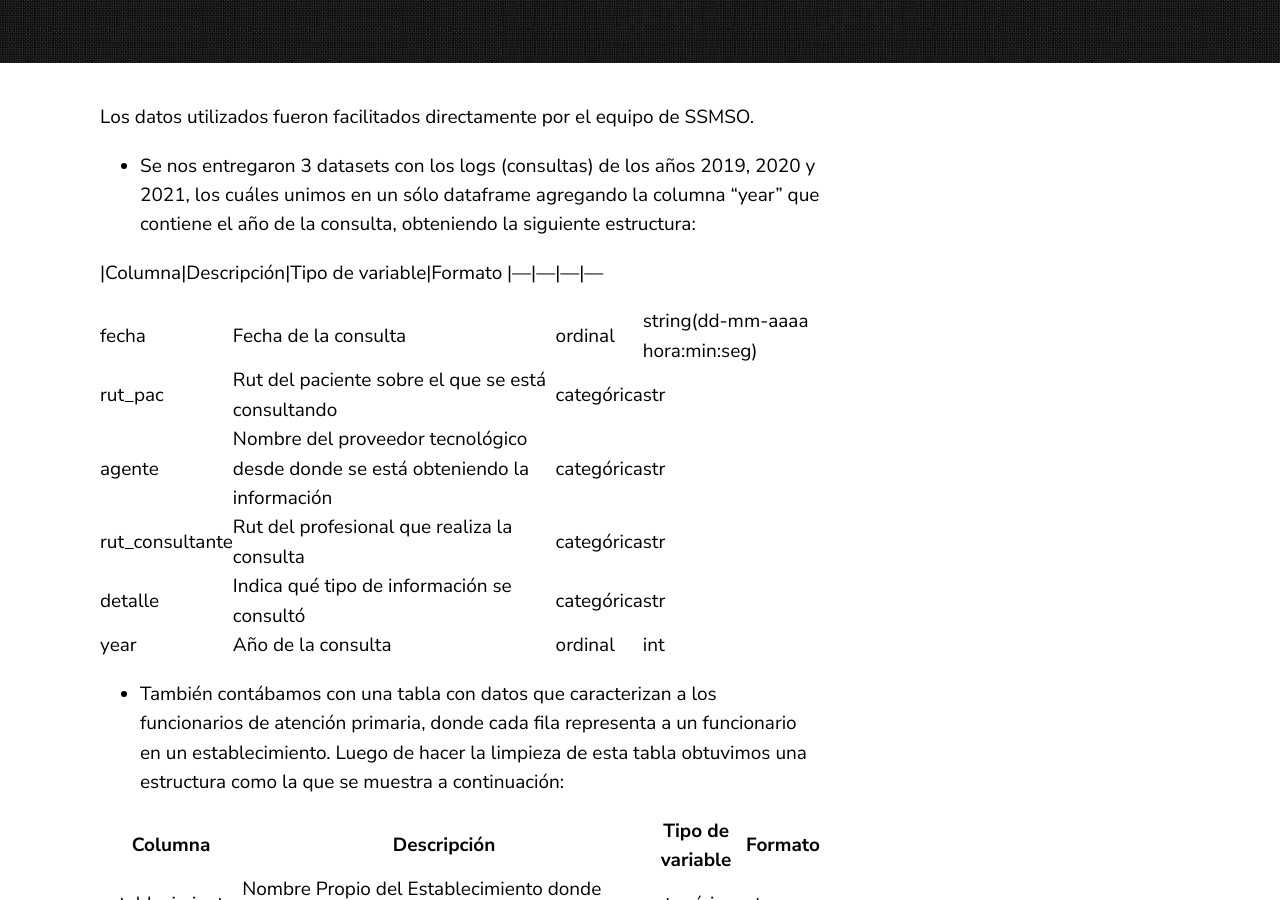
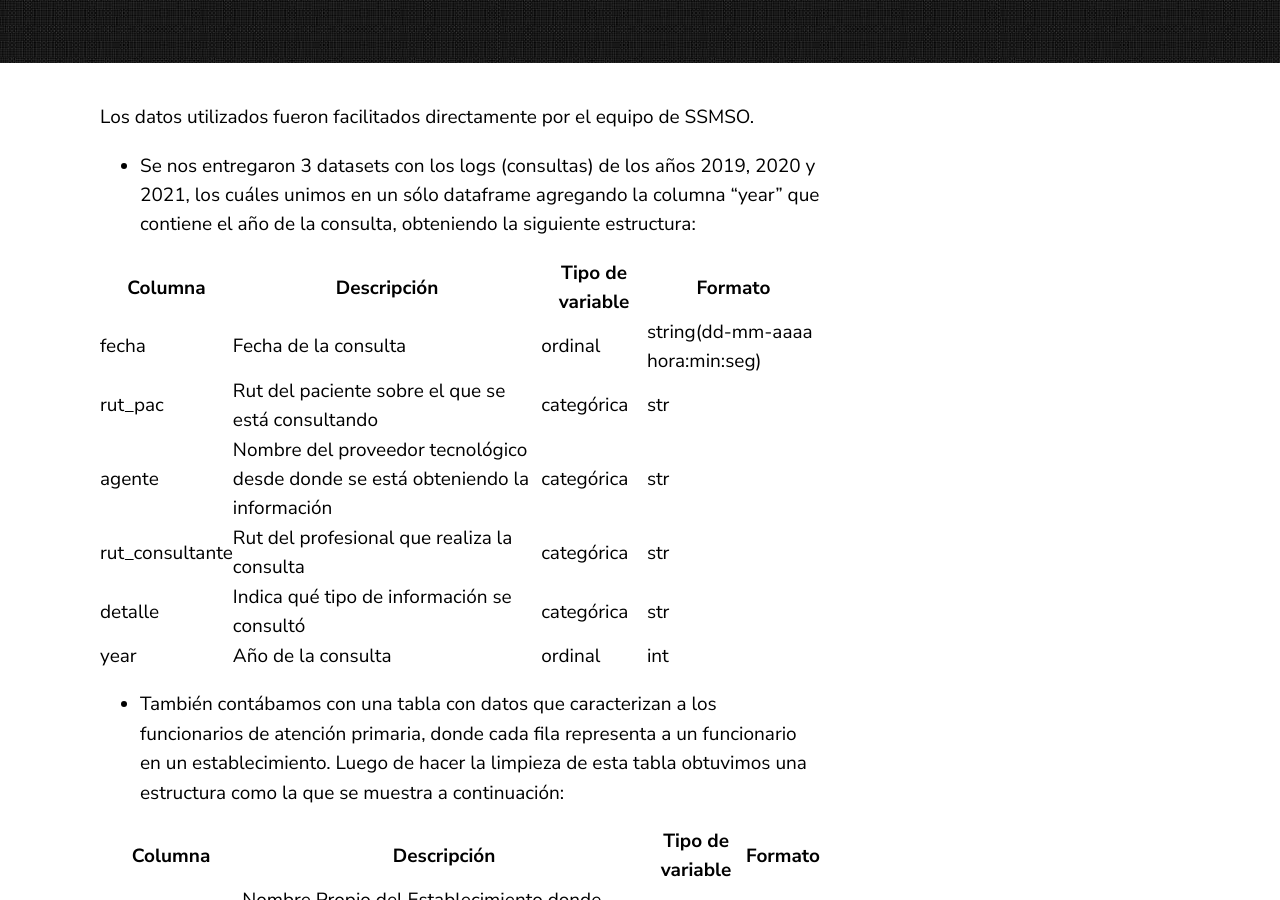
Before and after one commit to mariajoseOB/proyecto-viau-public1, a Jekyll site: the page built from _posts/2021-12-12-Datos.markdown, in a window 1280 px wide and 900 px high, scrolled down 309 px. Built offline with Jekyll 4.4.1, drawn with Linux system fonts in a browser that asks for light colours.

Commit message:
prueba table

```diff
--- a/_posts/2021-12-12-Datos.markdown
+++ b/_posts/2021-12-12-Datos.markdown
@@ -7,15 +7,14 @@ Los datos utilizados fueron facilitados directamente por el equipo de SSMSO.
 
 - Se nos entregaron 3 datasets con los logs (consultas) de los años 2019, 2020 y 2021, los cuáles unimos en un sólo dataframe agregando la columna "year" que contiene el año de la consulta, obteniendo la siguiente estructura:
 
-|Columna|Descripción|Tipo de variable|Formato
-|---|---|---|---
-
-|fecha|Fecha de la consulta|ordinal|string(dd-mm-aaaa hora:min:seg)
-|rut_pac|Rut del paciente sobre el que se está consultando|categórica|str
-|agente|Nombre del proveedor tecnológico desde donde se está obteniendo la información|categórica|str
-|rut_consultante|Rut del profesional que realiza la consulta|categórica|str
-|detalle|Indica qué tipo de información se consultó|categórica|str
-|year|Año de la consulta|ordinal|int
+|Columna|Descripción|Tipo de variable|Formato|
+|---|---|---|---|
+|fecha|Fecha de la consulta|ordinal|string(dd-mm-aaaa hora:min:seg)|
+|rut_pac|Rut del paciente sobre el que se está consultando|categórica|str|
+|agente|Nombre del proveedor tecnológico desde donde se está obteniendo la información|categórica|str|
+|rut_consultante|Rut del profesional que realiza la consulta|categórica|str|
+|detalle|Indica qué tipo de información se consultó|categórica|str|
+|year|Año de la consulta|ordinal|int|
 
 - También contábamos con una tabla con datos que caracterizan a los funcionarios de atención primaria, donde cada fila representa a un funcionario en un establecimiento. Luego de hacer la limpieza de esta tabla obtuvimos una estructura como la que se muestra a continuación:
 
```
